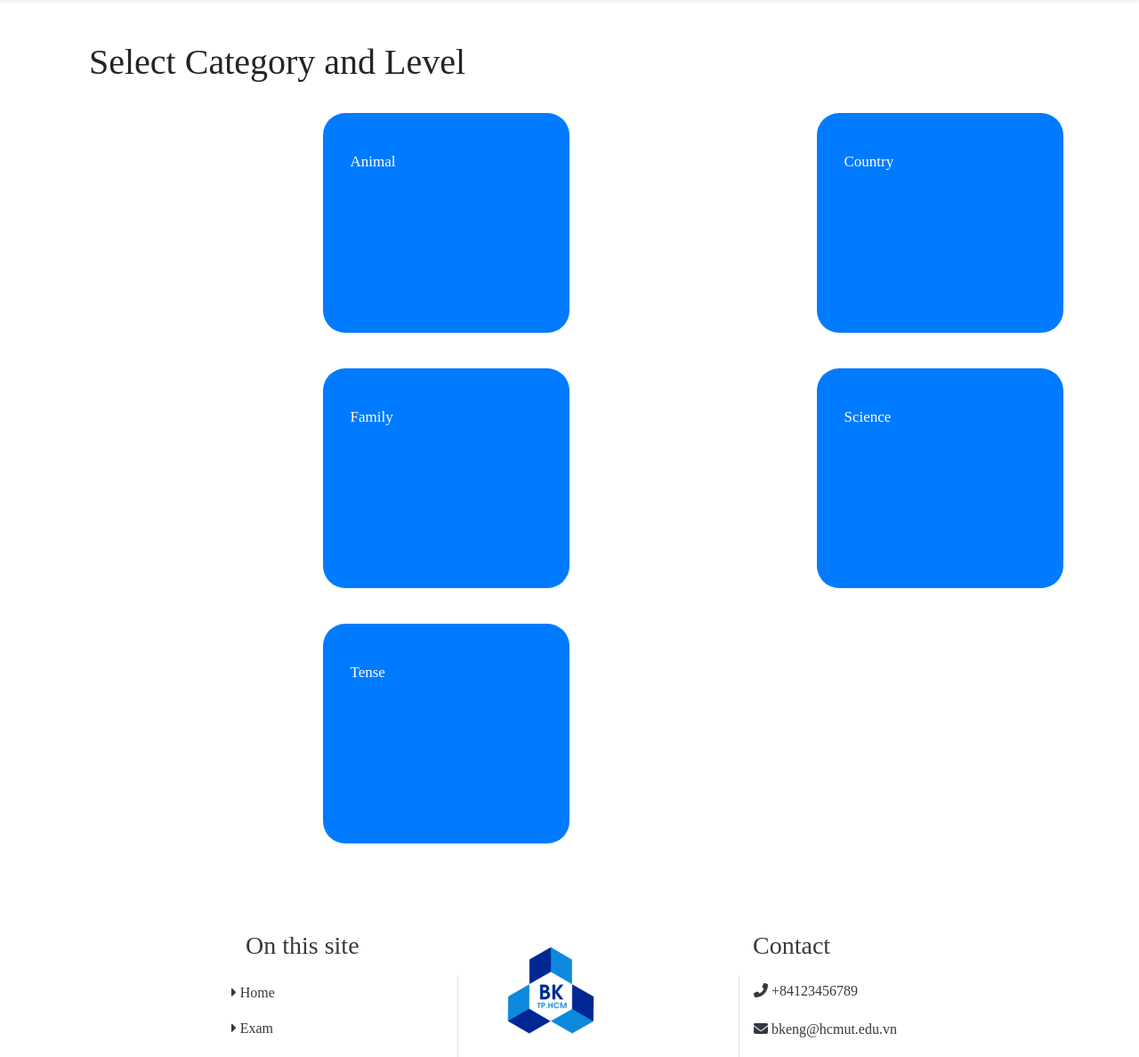
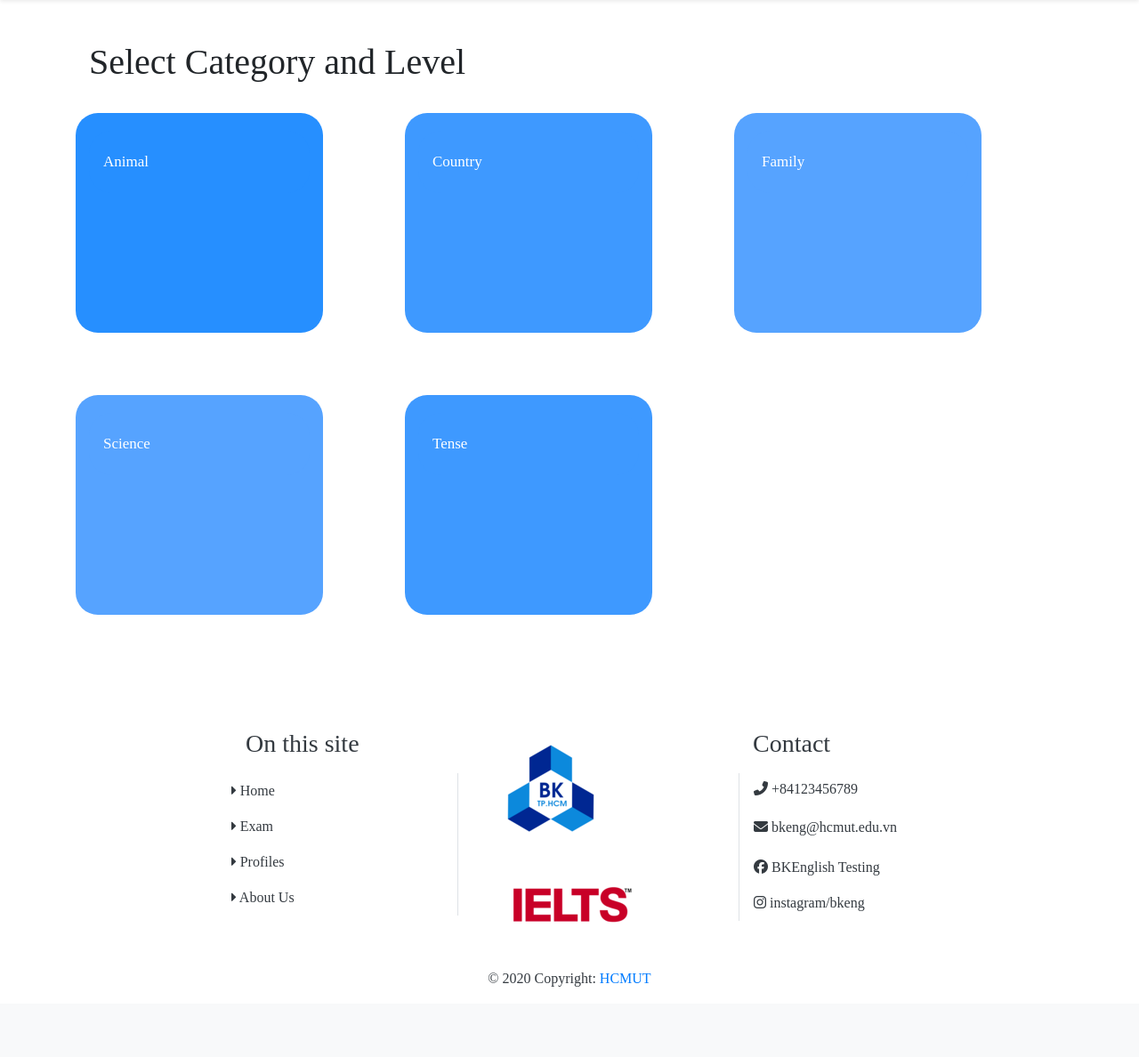
Before and after one commit to khuonglna/web_assignment, a PHP site: page /index.php?page=exam_view in a window 1280 px wide. Shown: the part 79-1267 px from the top of the page at 89% size. After the commit the page ends 1188 px from the top, so only its background shows below. Run offline with PHP 8.4, Linux system fonts and the light colour scheme; data comes from the database, SQL or seed files in the repository; some libraries are stand-ins or nearby versions; some web fonts are replaced.

Commit message:
fix layout

```diff
--- a/assets/css/style.css
+++ b/assets/css/style.css
@@ -75,11 +75,11 @@ div {
 
 .tab {
 	border-radius: 25px;
-	background: #007bff;
+	background: #268FFF;
 	padding: 20px;
 	width: 200px;
 	height: 247px;
-	margin-bottom: 40px;
+	margin-bottom: 70px;
 }
 
 .tab button {
--- a/views/exam_view.html
+++ b/views/exam_view.html
@@ -8,7 +8,7 @@
 <body onload="showCategory()">
 
     <div class="container content">
-        <div id="categorySelectionCtn" class="container"">
+        <div id="categorySelectionCtn" class="container">
             <h1 style="padding-bottom: 25px;" id="category">Select Category and Level</h1>
             <!-- <script src="views/js/category_function.js"></script> -->
             <div id='where' class="row">
--- a/views/js/exam_view.js
+++ b/views/js/exam_view.js
@@ -257,19 +257,26 @@ function showCategory() {
 	ajax.onreadystatechange = function () {
 		if (this.readyState == 4 && this.status == 200) {
 			var data = this.responseText;
-			// console.log(data);
+			console.log(data);
 			data = JSON.parse(this.responseText);
-			for (x of data) {
-				createCategory(x.name, x.id + "category");
+			for (var index in data) {
+				if (index < data.length/2) {
+					createCategory(data[index].name, data[index].id + "category", index);
+				} else {
+					createCategory(data[index].name, data[index].id + "category", data.length-index);
+				}
+
 			}
 		}
 	};
-
-
-
 }
 
-function createCategory(name, id) {
+function intToARGB(hex) {
+    hex = '000000' + hex;
+    return hex.substring(hex.length, hex.length-6);
+}
+
+function createCategory(name, id, index) {
 	var container = document.createElement("div");
 	var temp = document.createElement("div");
 	var category = document.createElement("button");
@@ -278,6 +285,11 @@ function createCategory(name, id) {
 	var Intermediate = document.createElement("button");
 	var Native = document.createElement("button");
 	var pbreak = document.createElement("br");
+
+	var color = parseInt('180A00',16) * parseInt(index) + parseInt('268FFF', 16);
+	var background = intToARGB(color.toString(16));
+
+	container.setAttribute("style", "background: #" + background + ";");
 
 	category.setAttribute("id", id);
 	category.setAttribute("onmouseover", "openDifficult(this)");
@@ -310,7 +322,7 @@ function createCategory(name, id) {
 
 	container.classList.add("tab");
 	container.classList.add("col-sm-3");
-	temp.classList.add("col-sm-3");
+	temp.classList.add("col-sm-1");
 	category.classList.add("tablinks");
 	Elementary.classList.add("tablinks");
 	Intermediate.classList.add("tablinks");
@@ -324,6 +336,6 @@ function createCategory(name, id) {
 	container.appendChild(choice);
 	container.appendChild(pbreak);
 	var element = document.getElementById("where");
+	element.appendChild(container);
 	element.appendChild(temp);
-	element.appendChild(container);
 }
```
Also changed, not shown: assets/images/author-image1.jpg (deleted).
